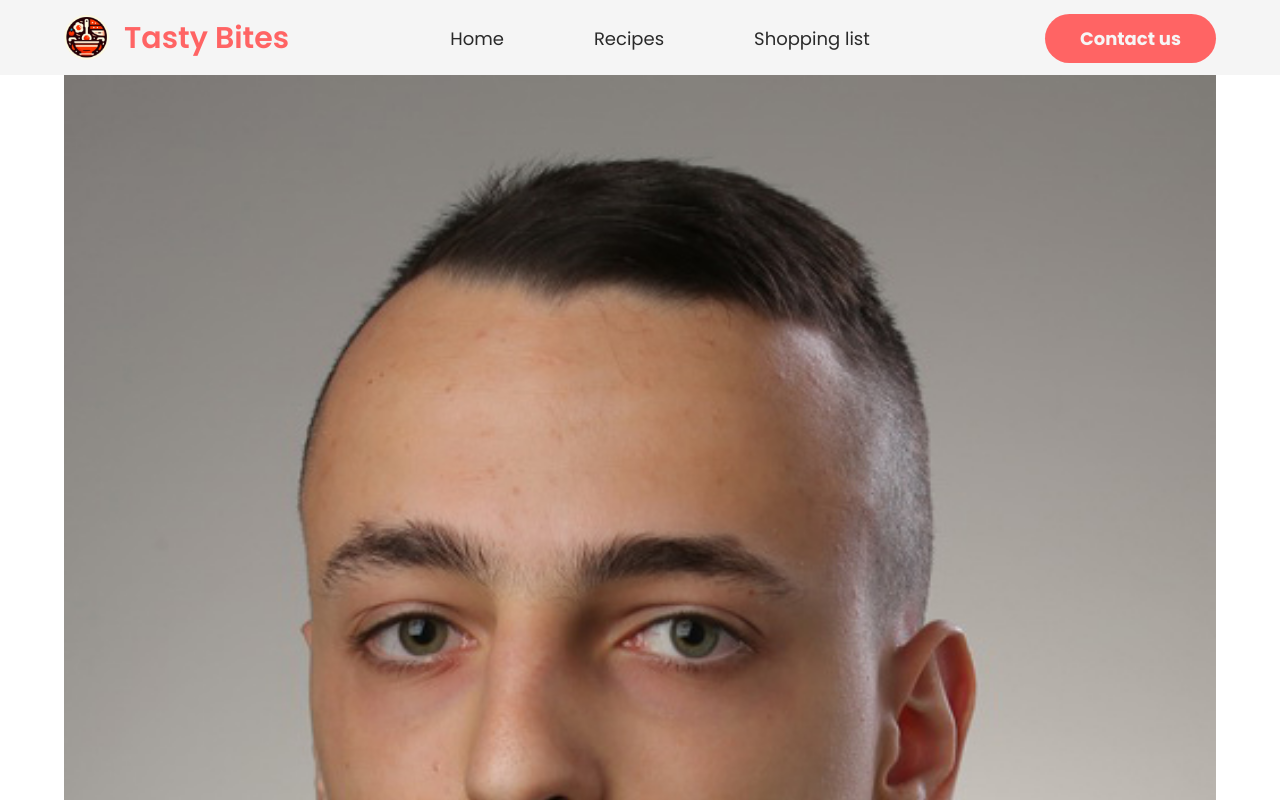
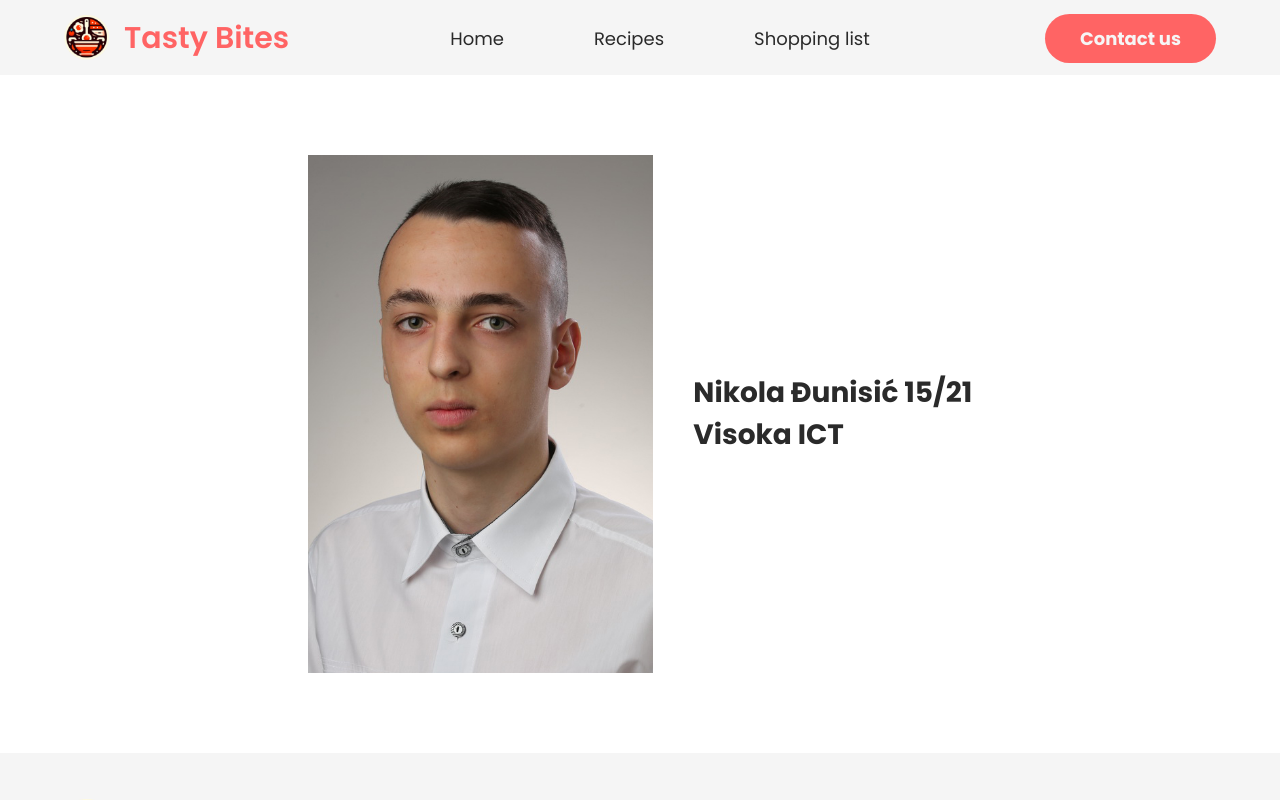
Before and after one commit to Nikola-02/tastybites, an Angular app: page /author in a window 1280 px wide. Shown: the top 800 px of the page. Built offline with nearby package versions, Linux system fonts and the light colour scheme.

Commit message:
Added text to author

```diff
--- a/src/app/components/author/author.component.css
+++ b/src/app/components/author/author.component.css
@@ -3,9 +3,23 @@
   margin: 0px auto;
 }
 
+main .my-container .author {
+  margin: 80px 0px;
+  display: flex;
+  justify-content: center;
+  align-items: center;
+  gap: 40px;
+}
+main .my-container .author .author-image {
+  width: 30%;
+}
 main .my-container .author .author-image img {
   width: 100%;
 }
 main .my-container .author .author-text p {
+  font-size: 25px;
   color: #2a2a2a;
+}
+main .my-container .author .author-text p strong {
+  font-size: 28px;
 }/*# sourceMappingURL=author.component.css.map */
--- a/src/app/components/author/author.component.html
+++ b/src/app/components/author/author.component.html
@@ -8,8 +8,8 @@
         />
       </div>
       <div class="author-text">
-        <p>Nikola Đunisić 15/21</p>
-        <p>Visoka ICT</p>
+        <p><strong>Nikola Đunisić 15/21</strong></p>
+        <p><strong>Visoka ICT</strong></p>
       </div>
     </div>
   </div>
--- a/src/app/components/author/author.component.scss
+++ b/src/app/components/author/author.component.scss
@@ -3,14 +3,24 @@
 main {
   .my-container {
     .author {
+      margin: 80px 0px;
+      display: flex;
+      justify-content: center;
+      align-items: center;
+      gap: 40px;
       .author-image {
+        width: 30%;
         img {
           width: 100%;
         }
       }
       .author-text {
         p {
+          font-size: 25px;
           color: vars.$black;
+          strong {
+            font-size: 28px;
+          }
         }
       }
     }
```
Also changed, not shown: 1 other file (tests, documents, lock files or other folders).
